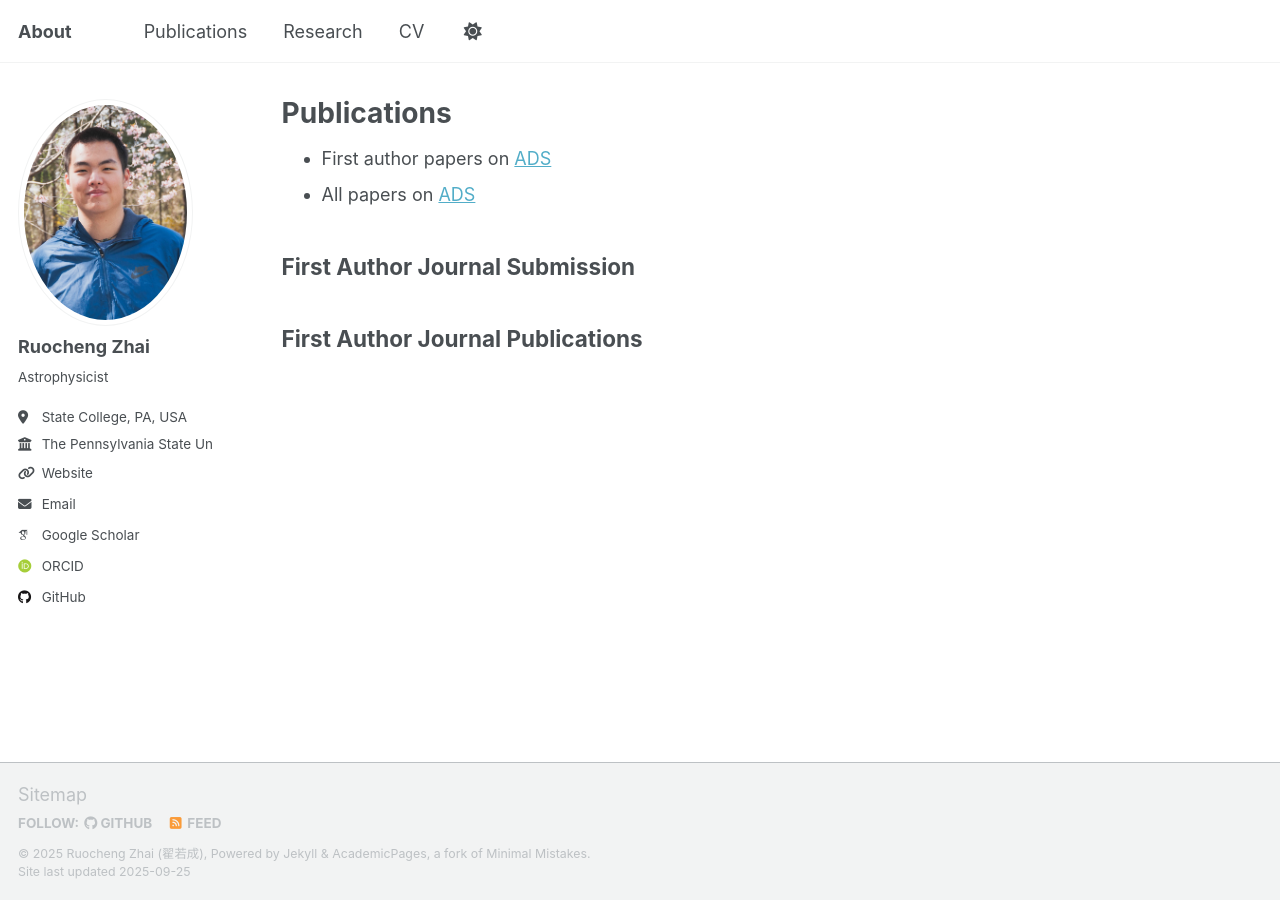
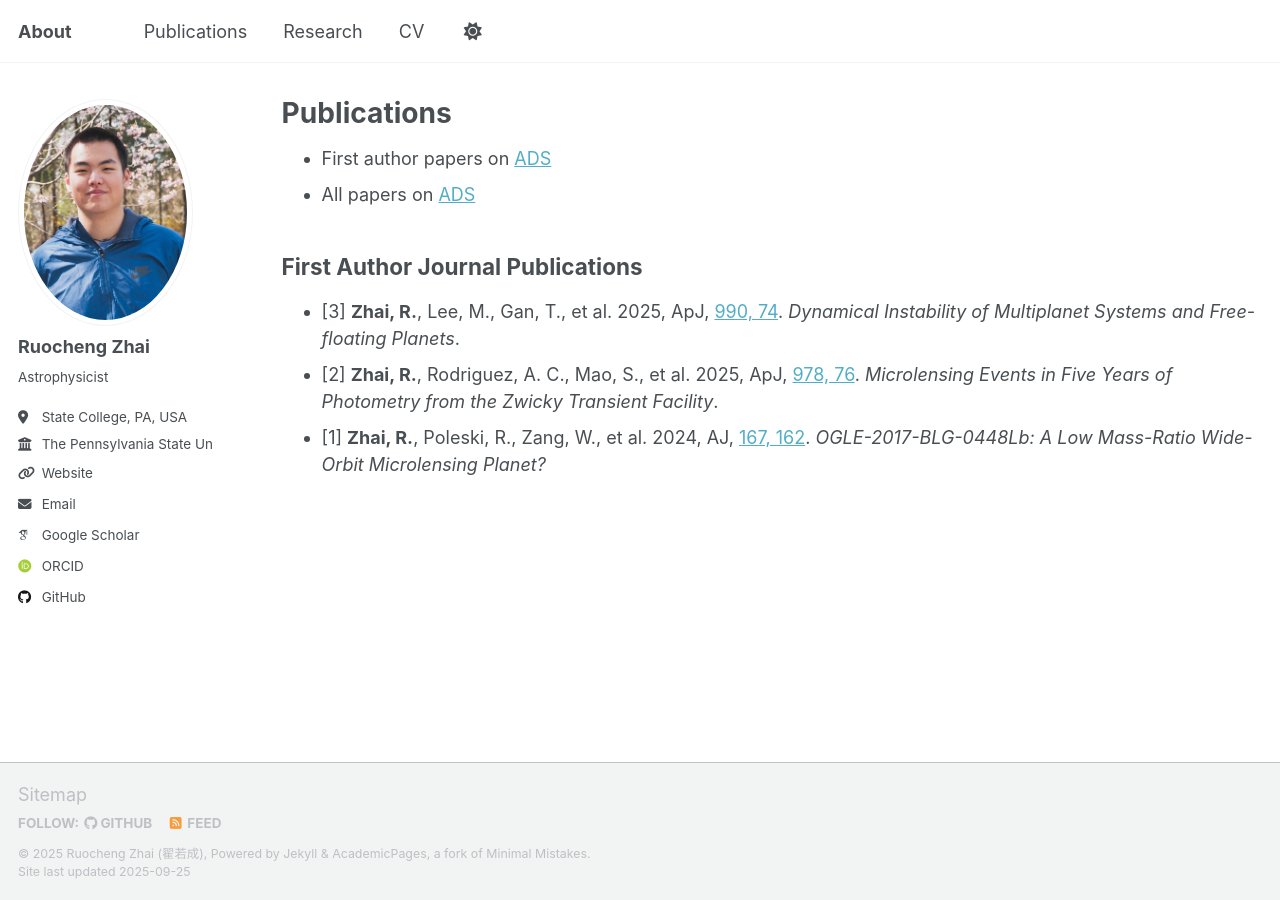
Before and after one commit to ruochengzhai/ruochengzhai.github.io, a Jekyll site: the page built from _pages/publications.md, in a window 1280 px wide. Built offline with Jekyll 4.4.1, drawn with Linux system fonts in a browser that asks for light colours; some web fonts are replaced; a script that is not in the unit is left out.

Commit message:
Update publications.md

```diff
--- a/_pages/publications.md
+++ b/_pages/publications.md
@@ -5,9 +5,13 @@ permalink: /publications/
 author_profile: true
 ---
 
-* First author papers on [ADS](https://ui.adsabs.harvard.edu/user/libraries/k0VT6nQWRde7mna9CR2Wag)
-* All papers on [ADS](https://ui.adsabs.harvard.edu/user/libraries/ZyOEINiESPykcjlaAsr2tw)
+* First author papers on [ADS](https://ui.adsabs.harvard.edu/public-libraries/k0VT6nQWRde7mna9CR2Wag)
+* All papers on [ADS](https://ui.adsabs.harvard.edu/public-libraries/ZyOEINiESPykcjlaAsr2tw)
 
-<h2>First Author Journal Submission</h2>
+<!-- <h2>First Author Journal Submission</h2>  -->
 
 <h2>First Author Journal Publications</h2>
+
+* [3] **Zhai, R.**, Lee, M., Gan, T., et al. 2025, ApJ, [990, 74](https://iopscience.iop.org/article/10.3847/1538-4357/adf557). *Dynamical Instability of Multiplanet Systems and Free-floating Planets*.
+* [2] **Zhai, R.**, Rodriguez, A. C., Mao, S., et al. 2025, ApJ, [978, 76](https://iopscience.iop.org/article/10.3847/1538-4357/ad94e7). *Microlensing Events in Five Years of Photometry from the Zwicky Transient Facility*.
+* [1] **Zhai, R.**, Poleski, R., Zang, W., et al. 2024, AJ, [167, 162](https://iopscience.iop.org/article/10.3847/1538-3881/ad284f). *OGLE-2017-BLG-0448Lb: A Low Mass-Ratio Wide-Orbit Microlensing Planet?*
```
